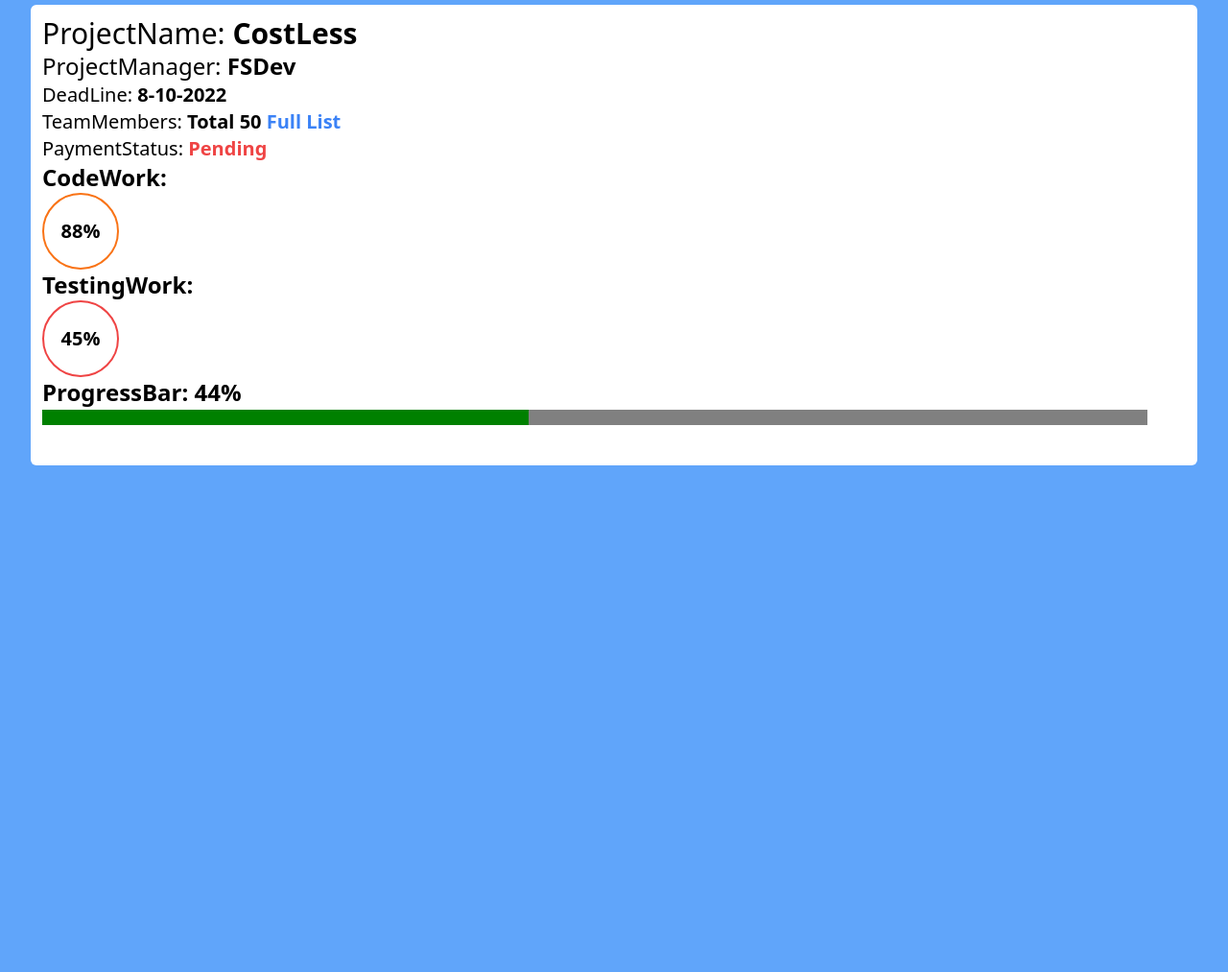
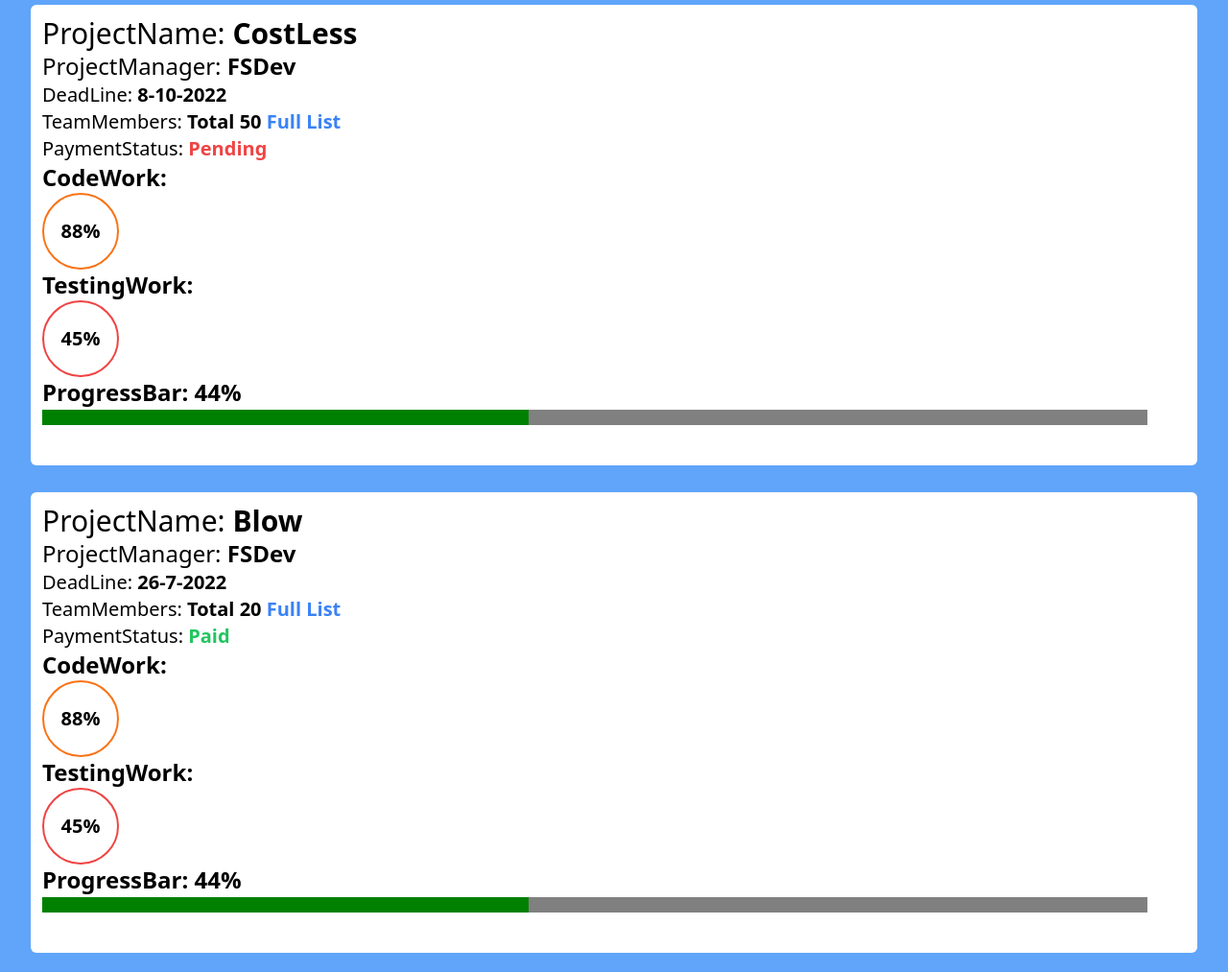
Before and after one commit to Manju1392k/HashTime-Website, a website built with Vite: page index.html in a window 1280 px wide. Shown: the part 67-1080 px from the top of the page at 96% size. Before the commit the page ends 800 px from the top, so only its background shows below. Built offline with nearby package versions, Linux system fonts and the light colour scheme.

Commit message:
HashTime

```diff
--- a/index.html
+++ b/index.html
@@ -11,7 +11,7 @@
 
 </head>
 
-<body class="bg-blue-400">
+<body class="bg-blue-400 overflow-x-hidden">
 
     <div class="navbar flex justify-around items-center w-screen h-[4rem] bg-white">
         <div class="logo">
@@ -45,7 +45,7 @@
 
     <main>
         <div class="p-2 flex justify-center">
-            <div class="whitebox bg-white w-[95vw] h-[30rem] rounded-md p-3">
+            <div class="whitebox bg-white w-[95vw] h-[30rem] rounded-md p-3 mb-3">
                 <h1 class="text-3xl">ProjectName: <span class="font-semibold">CostLess</span></h1>
                 <h1 class="text-2xl">ProjectManager: <span class="font-semibold">FSDev</span></h1>
                 <h1 class="text-xl">DeadLine: <span class="font-semibold">8-10-2022</span></h1>
@@ -67,6 +67,29 @@
             </div>
         </div>
 
+        <div class="p-2 flex justify-center">
+            <div class="whitebox bg-white w-[95vw] h-[30rem] rounded-md p-3 mb-3">
+                <h1 class="text-3xl">ProjectName: <span class="font-semibold">Blow</span></h1>
+                <h1 class="text-2xl">ProjectManager: <span class="font-semibold">FSDev</span></h1>
+                <h1 class="text-xl">DeadLine: <span class="font-semibold">26-7-2022</span></h1>
+                <h1 class="text-xl">TeamMembers: <span class="font-semibold">Total 20 <a href='#'
+                            class="text-blue-500">Full List</a></span></h1>
+                <h1 class="text-xl">PaymentStatus: <span class="font-semibold text-green-500">Paid</span></h1>
+                <h1 class="text-2xl font-bold">CodeWork:</h1>
+                <div
+                    class="circle w-[5rem] h-[5rem] border-2 border-orange-500 rounded-full flex justify-center items-center">
+                    <h1 class="text-xl font-semibold">88%</h1>
+                </div>
+                <h1 class="text-2xl font-bold">TestingWork:</h1>
+                <div
+                    class="circle w-[5rem] h-[5rem] border-2 border-red-500 rounded-full flex justify-center items-center">
+                    <h1 class="text-xl font-semibold">45%</h1>
+                </div>
+                <h1 class="text-2xl font-bold">ProgressBar: <span class="font-semibold"> 44% </span></h1>
+                <progress class="w-[90vw]" value="44" max="100"></progress>
+            </div>
+        </div>
+
     </main>
 
 </body>
```
